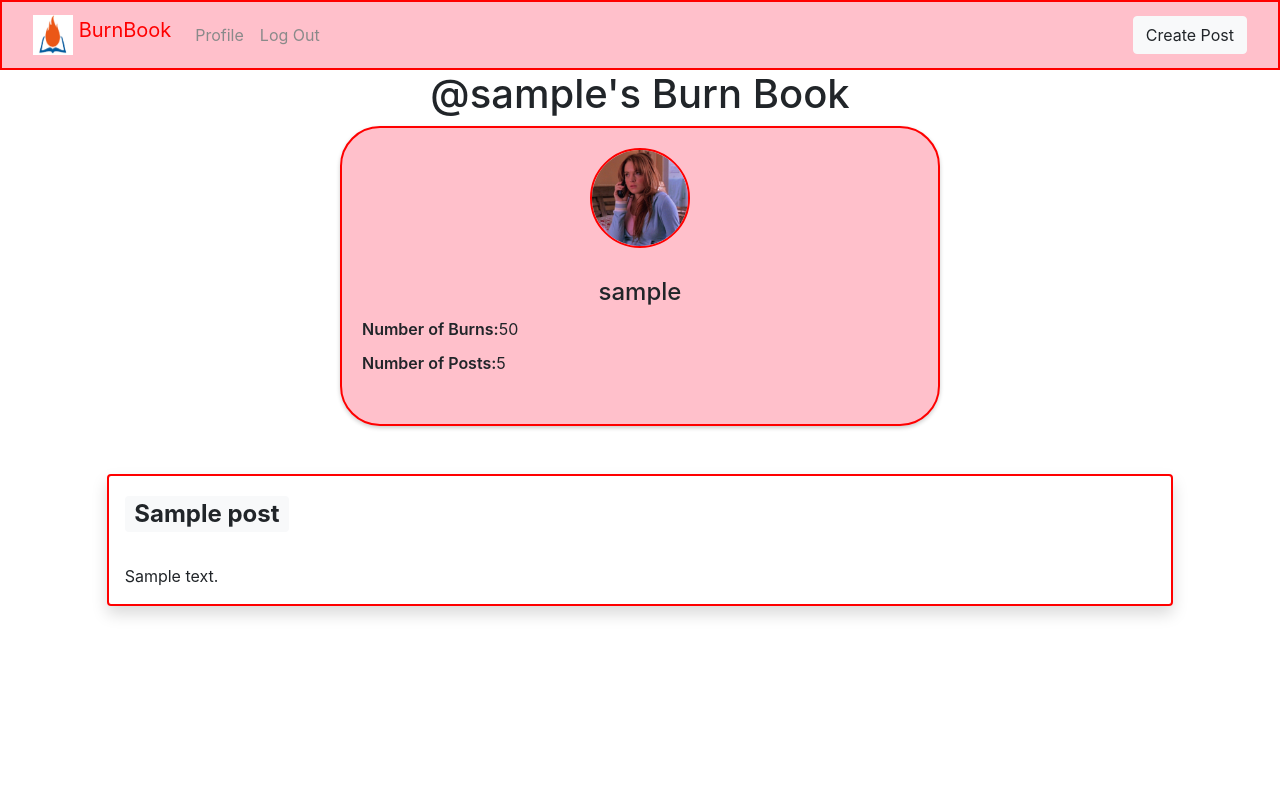
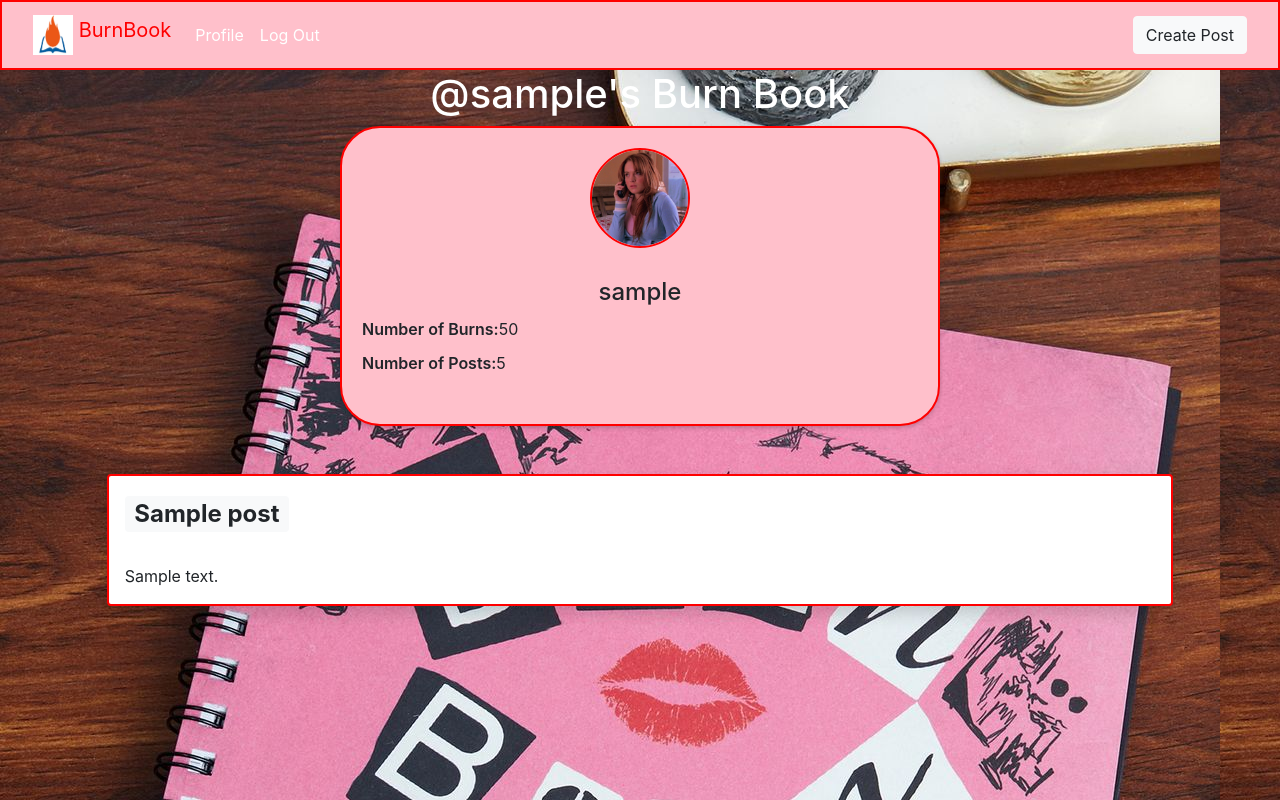
Before and after one commit to ptdeegan/burn-book-online, a Flask app: template templates/profile.html in a window 1280 px wide. Run offline with Flask 3, Linux system fonts and the light colour scheme; tables that the repository leaves empty hold one stand-in row (values such as "Sample post"); the template is opened without the code that fills it: values that come from a table or form of the project are taken from there, most other values are stand-ins (such as "Sample title", 1, 10 or a date in 2020).

Commit message:
finally got the profile page fixed

```diff
--- a/templates/_layout.html
+++ b/templates/_layout.html
@@ -29,12 +29,12 @@
         <div class="collapse navbar-collapse" id="navbarNav">
           <ul class="navbar-nav me-auto mb-2 mb-lg-0">
             <li class="nav-item">
-              <a class="nav-link active" aria-current="page" href="/profile/{{current_user_info.user_id}}" style="color: #8a8a8a;">Profile</a>
+              <a class="nav-link active" aria-current="page" href="/profile/{{current_user_info.user_id}}" style="color: white;">Profile</a>
             </li>
           </ul>
           <ul class="navbar-nav me-auto mb-2 mb-lg-0">
             <li class="nav-item">
-              <a class="nav-link active" aria-current="page" href="/signout" style="color: #8a8a8a;">Log Out</a>
+              <a class="nav-link active" aria-current="page" href="/signout" style="color: white;">Log Out</a>
             </li>
           </ul>
         </div>
--- a/templates/profile.html
+++ b/templates/profile.html
@@ -4,7 +4,7 @@
 <style>
     body {
         font-family: sans-serif;
-        background-color: #F1F1F1;
+        background-image: url("../static/deskbook.jpg");
     }
     .profile-container {
         max-width: 600px;
@@ -19,6 +19,7 @@
 
     .post-container {
         margin: 0 auto;
+        background: white;
         border:2px solid red;
         border-radius: 40px;
         padding: 20px;
@@ -60,7 +61,7 @@
         font-weight: 600;
     }
 </style>
-<h1 align ="middle">@{{user_page_info.username}}'s Burn Book</h1>
+<h1 style = "color:white;" align ="middle">@{{user_page_info.username}}'s Burn Book</h1>
 
         <div class="profile-container"align ="middle">
             <link rel="stylesheet" href="https://cdn.jsdelivr.net/npm/bootstrap@4.3.1/dist/css/bootstrap.min.css" integrity="sha384-ggOyR0iXCbMQv3Xipma34MD+dH/1fQ784/j6cY/iJTQUOhcWr7x9JvoRxT2MZw1T" crossorigin="anonymous">
```
Also changed, not shown: static/deskbook.jpg (added).
